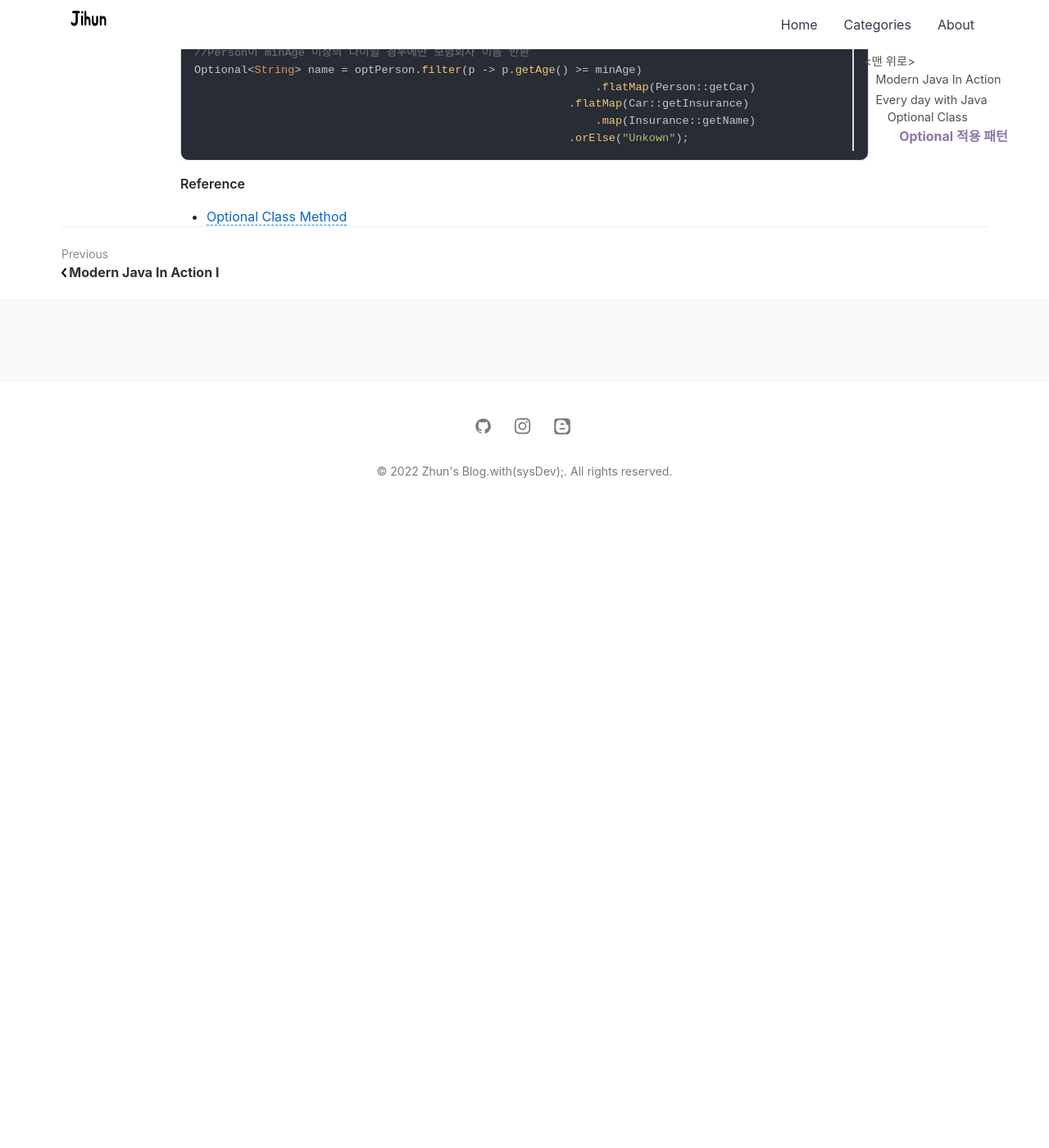
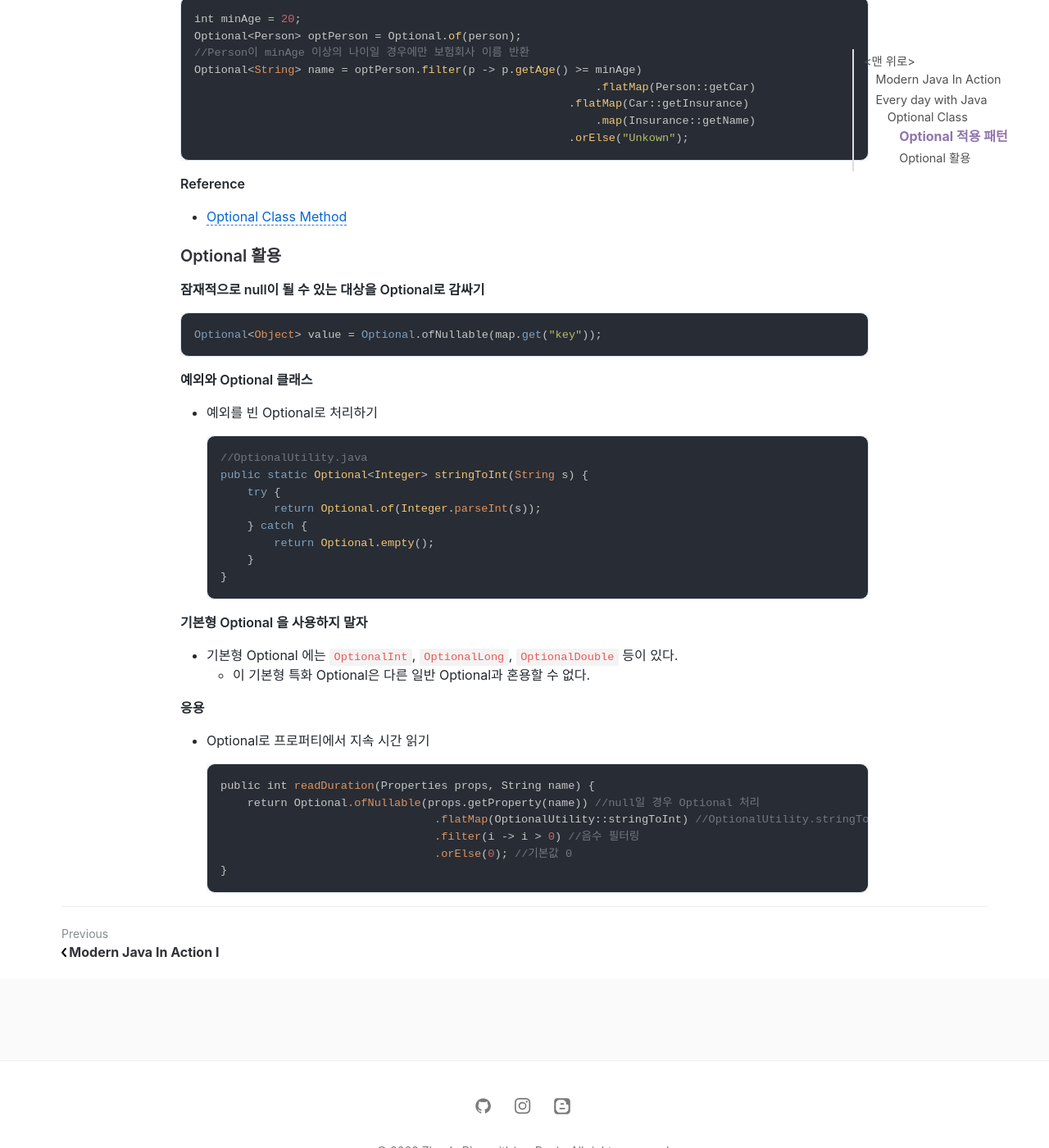
Before and after one commit to jihunparkme/jihunparkme.github.io, a Jekyll site: the page built from _posts/2022-02-20-Modern-Java-In-Action-II.md, in a window 1280 px wide and 1400 px high, scrolled down 3490 px. Shown: the whole window at 82% size. Built offline with Jekyll 4.4.1, drawn with Linux system fonts in a browser that asks for light colours; nearby versions of some CDN libraries; comment, search, counter and statistics services are not loaded; before the commit the page ends 4120 px from its top, so only the background shows below that; some of the changed text lies outside the part shown.

Commit message:
[MJIA] Optional Class

````diff
--- a/_posts/2022-02-20-Modern-Java-In-Action-II.md
+++ b/_posts/2022-02-20-Modern-Java-In-Action-II.md
@@ -155,3 +155,44 @@ Optional<String> name = optPerson.filter(p -> p.getAge() >= minAge)
 **Reference**
 
 - [Optional Class Method](https://docs.oracle.com/javase/9/docs/api/java/util/Optional.html)
+
+### Optional 활용
+
+**잠재적으로 null이 될 수 있는 대상을 Optional로 감싸기**
+
+```java
+Optional<Object> value = Optional.ofNullable(map.get("key"));
+```
+
+**예외와 Optional 클래스**
+
+- 예외를 빈 Optional로 처리하기
+
+  ```java
+  //OptionalUtility.java
+  public static Optional<Integer> stringToInt(String s) {
+      try {
+          return Optional.of(Integer.parseInt(s));
+      } catch {
+          return Optional.empty();
+      }
+  }
+  ```
+
+**기본형 Optional 을 사용하지 말자**
+
+- 기본형 Optional 에는 `OptionalInt`, `OptionalLong`, `OptionalDouble` 등이 있다.
+  - 이 기본형 특화 Optional은 다른 일반 Optional과 혼용할 수 없다.
+
+**응용**
+
+- Optional로 프로퍼티에서 지속 시간 읽기
+
+  ```java
+  public int readDuration(Properties props, String name) {
+      return Optional.ofNullable(props.getProperty(name)) //null일 경우 Optional 처리
+          			.flatMap(OptionalUtility::stringToInt) //OptionalUtility.stringToInt 메서드 참조
+          			.filter(i -> i > 0) //음수 필터링
+          			.orElse(0); //기본값 0
+  }
+  ```
````
